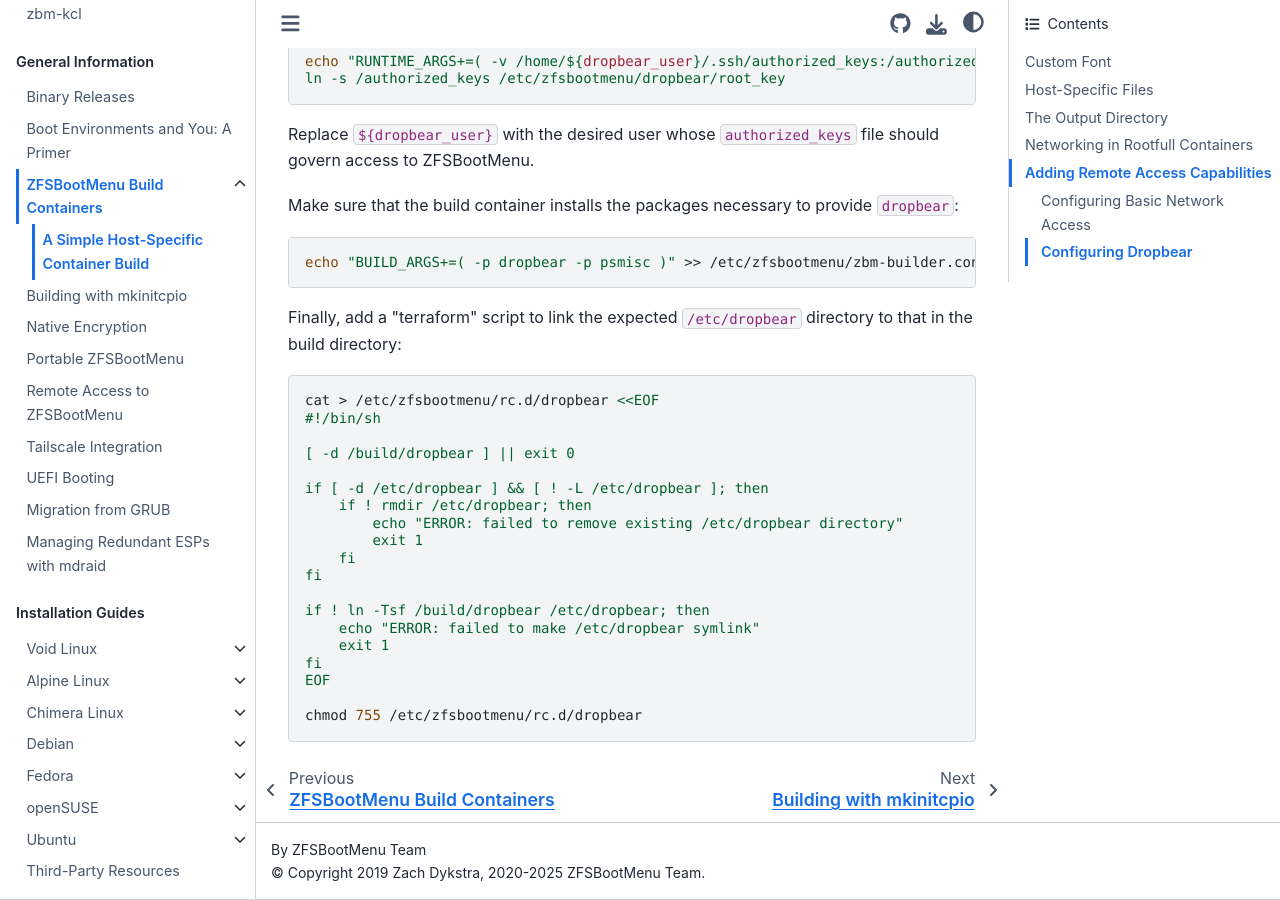
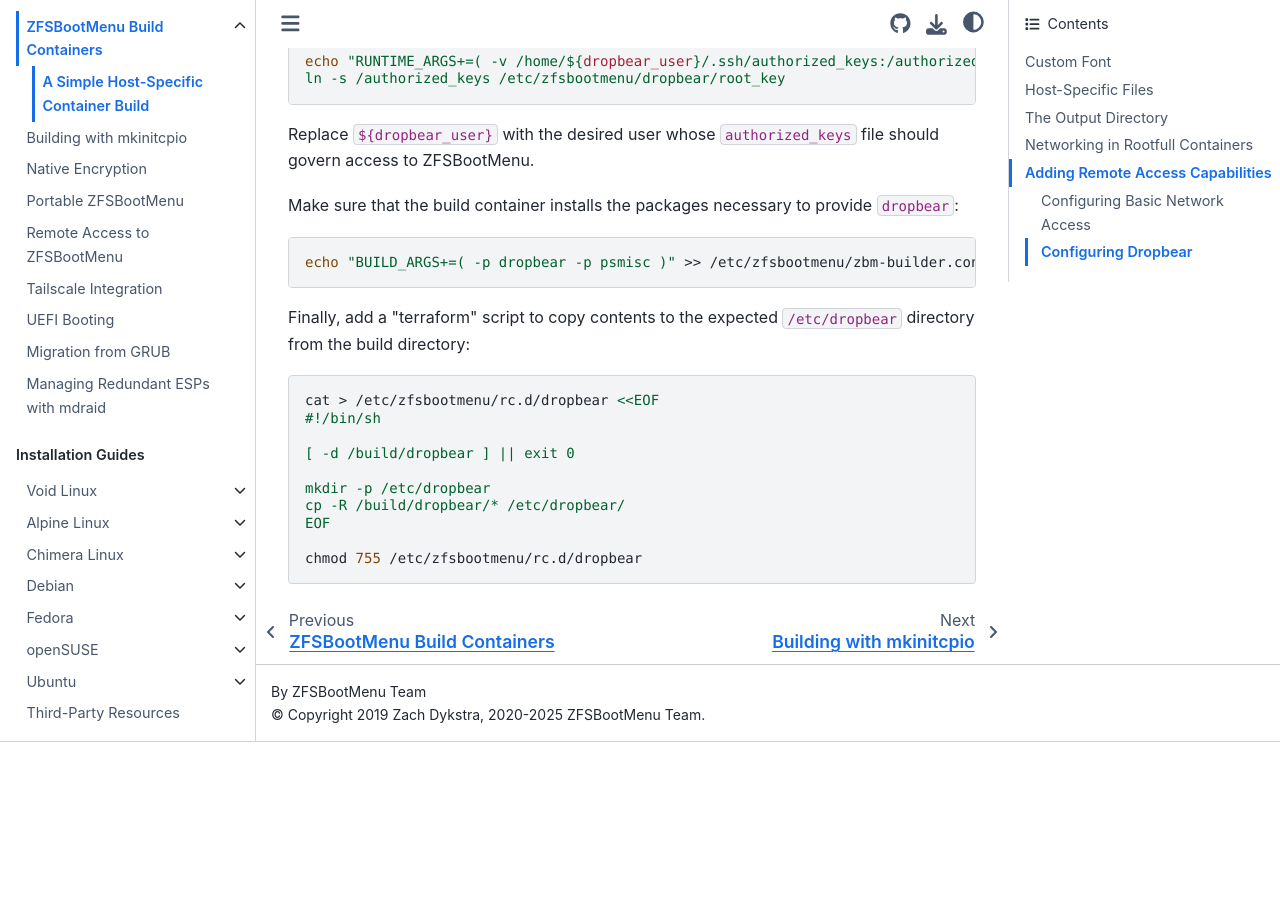
Before and after one commit to zbm-dev/zfsbootmenu, a Sphinx documentation site: the page built from docs/general/container-building/example.rst, in a window 1280 px wide and 900 px high, scrolled down 5884 px. Built offline with Sphinx 7.4.7 and the Sphinx Book theme 1.1.4, drawn with Linux system fonts in a browser that asks for light colours; after the commit the page ends 6626 px from its top, so only the background shows below that.

Commit message:
docs: copy dropbear keys and config instead of symlink
In the container build, copy the contents of the dropbear folder into the expected folder instead of symlinking as the mkinitcpio function `add_full_dir` does not handle symlinked folders properly

```diff
--- a/docs/general/container-building/example.rst
+++ b/docs/general/container-building/example.rst
@@ -241,24 +241,15 @@
 
   echo "BUILD_ARGS+=( -p dropbear -p psmisc )" >> /etc/zfsbootmenu/zbm-builder.conf
 
-Finally, add a "terraform" script to link the expected ``/etc/dropbear`` directory to that in the build directory::
+Finally, add a "terraform" script to copy contents to the expected ``/etc/dropbear`` directory from the build directory::
 
   cat > /etc/zfsbootmenu/rc.d/dropbear <<EOF
   #!/bin/sh
 
   [ -d /build/dropbear ] || exit 0
 
-  if [ -d /etc/dropbear ] && [ ! -L /etc/dropbear ]; then
-      if ! rmdir /etc/dropbear; then
-          echo "ERROR: failed to remove existing /etc/dropbear directory"
-          exit 1
-      fi
-  fi
-
-  if ! ln -Tsf /build/dropbear /etc/dropbear; then
-      echo "ERROR: failed to make /etc/dropbear symlink"
-      exit 1
-  fi
+  mkdir -p /etc/dropbear
+  cp -R /build/dropbear/* /etc/dropbear/
   EOF
 
   chmod 755 /etc/zfsbootmenu/rc.d/dropbear
```
